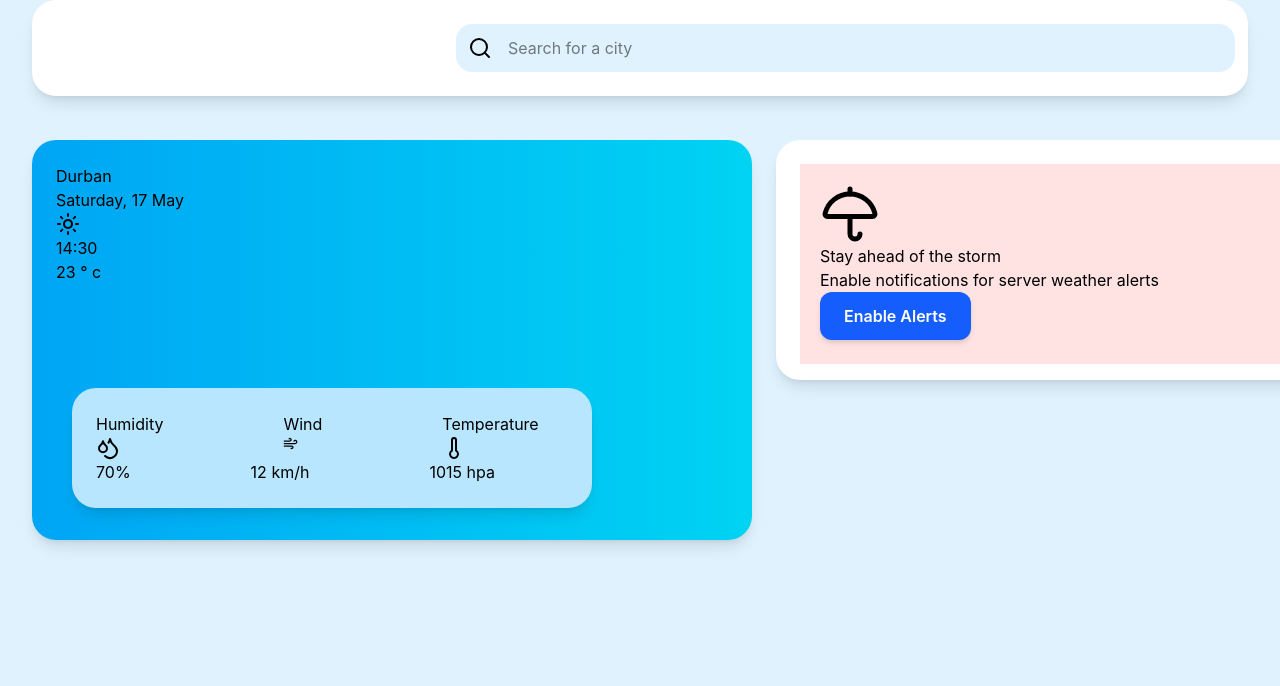
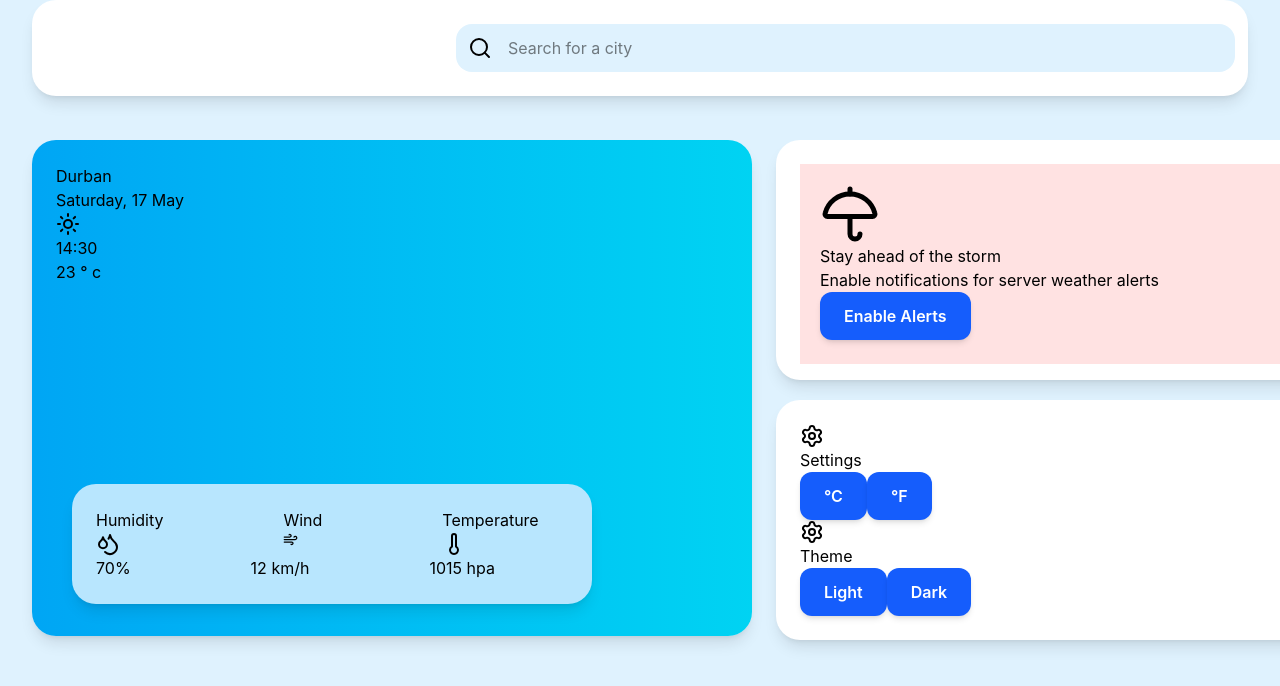
Before and after one commit to Happiness549/ReactTS-Weather-App, a React (Vite) app: page / in a window 1280 px wide. Shown: the top 686 px of the page. Built offline with nearby package versions, Linux system fonts and the light colour scheme.

Commit message:
Added Settings component and its content

```diff
--- /dev/null
+++ b/src/Settings/Settings.tsx
@@ -0,0 +1,23 @@
+import React from 'react'
+import { Card } from '../components/ui/Card'
+import { Text } from '../components/ui/Text'
+import { Settings as SettingsIcon } from 'lucide-react'
+import { Button } from '../components/ui/Button'
+
+export const Settings = () => {
+  return (
+    <Card className='mt-5 w-180 h-60'>
+      <Text variant={'h1'}><SettingsIcon/>Settings</Text>
+      <div className='flex gap 2'>
+        <Button text={'\u00B0C'} />
+        <Button text={'\u00B0F'} className='bg-white'/>
+      </div>
+      <Text variant={'h1'}><SettingsIcon/>Theme</Text>
+      <div className='flex'>
+         <Button text={'Light'} />
+         <Button text={'Dark'} />
+      </div>
+
+    </Card>
+  )
+}
--- a/src/components/WeatherCard/WeatherAlerts.tsx
+++ b/src/components/WeatherCard/WeatherAlerts.tsx
@@ -10,8 +10,7 @@ export const WeatherAlerts = () => {
         <div className='bg-red-100 w-170 h-50 p-5'>
               <Text variant={'h1'} ><Umbrella className='w-15 h-15'/>Stay ahead of the storm</Text>
                   <Text variant={'p'} >Enable notifications for server weather alerts</Text>
-                  <Button text={'Enable Alerts'}/>
-
+                  <Button text={'Enable Alerts'} />
         </div>
 
 
--- a/src/components/WeatherCard/WeatherCard.tsx
+++ b/src/components/WeatherCard/WeatherCard.tsx
@@ -6,16 +6,12 @@ import { Sun } from 'lucide-react'
 
 export const WeatherCard = () => {
   return (
-    <Card className='bg-gradient-to-r from-sky-500 to-cyan-400 mt-5 w-180 h-100'>
+    <Card className='bg-gradient-to-r from-sky-500 to-cyan-400 mt-5 w-180 h-124'>
             <Text variant={'h1'} className='text-base color-red'>Durban</Text>
             <Text variant={'p'}>Saturday, 17 May</Text>
             <Sun/>
             <Text variant={'p'}>14:30</Text>
             <Text variant={'h2'}>23 {"\u00B0"} c</Text>
-
-
-
-
     </Card>
   )
 }
--- a/src/pages/Home/Home.tsx
+++ b/src/pages/Home/Home.tsx
@@ -5,6 +5,7 @@ import {SearchBar} from '../../components/SearchBar/SearchBar'
 import { WeatherCard } from '../../components/WeatherCard/WeatherCard'
 import { WeatherStats } from '../../components/WeatherCard/WeatherStats'
 import {WeatherAlerts} from '../../components/WeatherCard/WeatherAlerts'
+import { Settings } from '../../Settings/Settings'
 
 
 export const Home = () => {
@@ -21,6 +22,7 @@ export const Home = () => {
             </div>
             <div className='w-full flex-1'>
                 <WeatherAlerts />
+                <Settings/>
             </div>
 
         </div>
```
